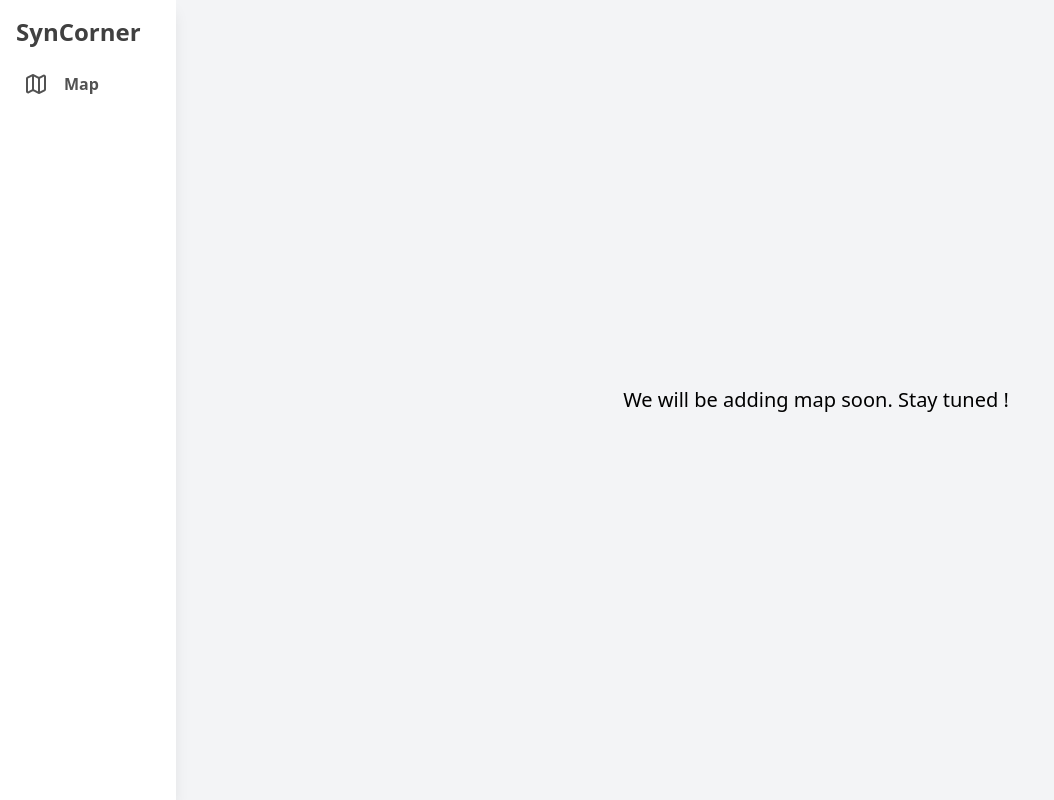
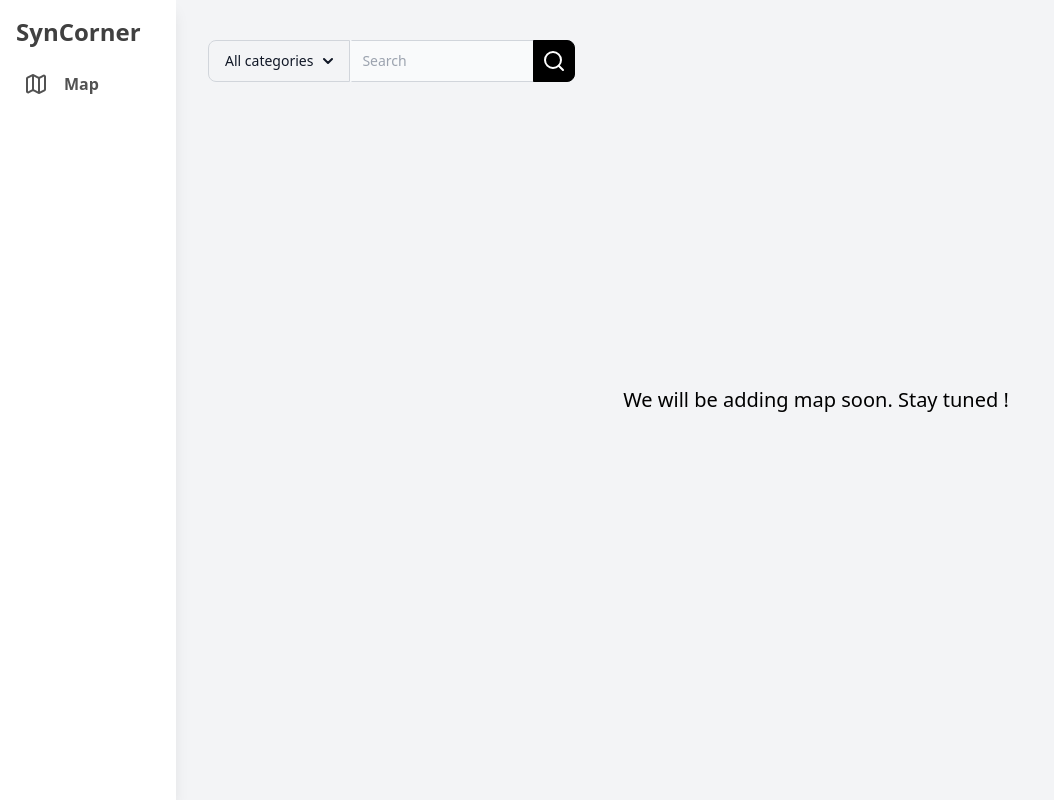
Before and after one commit to Prashanta-Pandit/maps-SynCorner, a React (Vite) app: page / in a window 1280 px wide. Shown: the top 800 px of the page, without its empty margins (0-1054 px from the left). Built offline with nearby package versions, Linux system fonts and the light colour scheme.

Commit message:
add a search field

```diff
--- a/src/Components/ContentComponents/Map.jsx
+++ b/src/Components/ContentComponents/Map.jsx
@@ -1,8 +1,12 @@
 import React from 'react';
+import SearchResult from './SearchResult';
 
 const Map = () => {
     return (
         <div className='bg-gray-100 h-screen w-screen flex items-center justify-center'>
+            <div className=' flex flex-col items-start fixed top-0 left-0 ml-52 mt-10'>
+               <SearchResult />
+            </div>
             <p className='text-black text-xl'>We will be adding map soon. Stay tuned !</p>
         </div>
     );
--- /dev/null
+++ b/src/Components/ContentComponents/SearchResult.jsx
@@ -0,0 +1,30 @@
+import React from 'react';
+import { Search } from 'lucide-react';
+
+const SearchResult = () => {
+
+    return (
+            <form class="max-w-lg mx-auto">
+                <div class="flex">
+                    <button id="dropdown-button" data-dropdown-toggle="dropdown" class="flex-shrink-0 z-10 inline-flex items-center py-2.5 px-4 text-sm font-medium text-center text-gray-900 bg-gray-100 border border-gray-300 rounded-s-lg hover:bg-gray-200 focus:ring-4 focus:outline-none focus:ring-gray-100 dark:bg-gray-700 dark:hover:bg-gray-600 dark:focus:ring-gray-700 dark:text-white dark:border-gray-600" type="button">All categories <svg class="w-2.5 h-2.5 ms-2.5" aria-hidden="true" xmlns="http://www.w3.org/2000/svg" fill="none" viewBox="0 0 10 6">
+                    <path stroke="currentColor" stroke-linecap="round" stroke-linejoin="round" stroke-width="2" d="m1 1 4 4 4-4"/>
+            </svg></button>
+                    <div id="dropdown" class="z-10 hidden bg-white divide-y divide-gray-100 rounded-lg shadow w-44 dark:bg-gray-400">
+                        <ul class="py-2 text-sm text dark:text-gray-200" aria-labelledby="dropdown-button">
+                            <li>
+                                <button type="button" class="inline-flex w-full px-4 py-2 hover:bg-gray-100 dark:hover:bg-gray-600 dark:hover:text-white">Mockups</button>
+                            </li>
+                        </ul>
+                    </div>
+                    <div class="relative w-full">
+                        <input type="search" id="search-dropdown" class="block p-2.5 w-full z-20 text-sm text-gray-900 bg-gray-50 rounded-e-lg border-s-gray-50 border-s-2 border border-gray-300 focus:ring-blue-500 focus:border-blue-500 dark:bg-gray-700 dark:border-s-gray-700  dark:border-gray-600 dark:placeholder-gray-400 dark:text-white dark:focus:border-blue-500" placeholder="Search" required />
+                        <button type="submit" class="absolute top-0 end-0 p-2 text-sm font-medium h-full text-white bg-black rounded-e-lg border border-black hover:bg-neutral-600 focus:ring-4 focus:outline-none focus:ring-blue-300 dark:bg-blue-600 dark:hover:bg-blue-700 dark:focus:ring-blue-800">
+                            <Search />
+                        </button>
+                    </div>
+                </div>
+            </form>
+    )
+}
+
+export default SearchResult;
```
